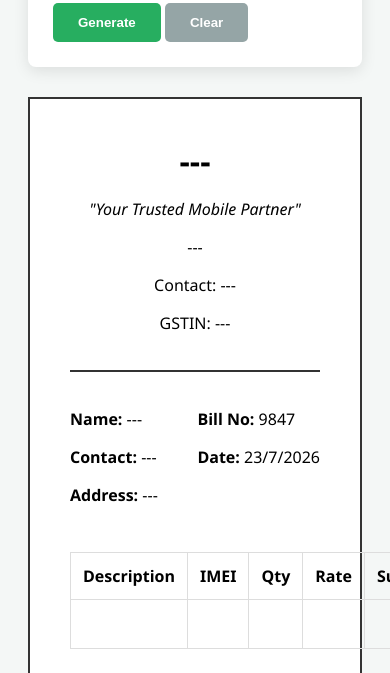
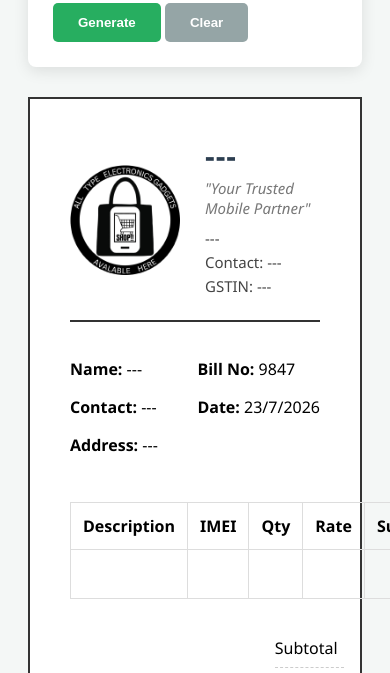
Before and after one commit to arnetworkhouse-oss/ar-network-house, a plain HTML site: page mobile_bill.html in a window 390 px wide. Shown: the part 934-1607 px from the top of the page. Drawn offline with Linux system fonts and the light colour scheme; no server answers.

Commit message:
Update mobile_bill.html

```diff
--- a/mobile_bill.html
+++ b/mobile_bill.html
@@ -105,13 +105,35 @@ input:checked + .slider:before { transform: translateX(24px); }
 }
 
 .bill-header {
-    text-align: center;
+    display: flex;
+    align-items: center;
+    gap: 25px;
+    text-align: left;
     border-bottom: 2px solid var(--border-color);
     padding-bottom: 20px;
     margin-bottom: 20px;
 }
 
-.bill-header h1 { margin: 0; font-size: 32px }
+.bill-header h1 {
+    margin: 0 0 6px;
+    font-size: 30px;
+    letter-spacing: 1px;
+    text-align: left;
+    color: var(--primary-color);
+    line-height: 1.1;
+}
+
+.header-text { flex: 1; }
+.header-text p { margin: 4px 0; font-size: 15px; color: #444; }
+.header-text .tagline { font-style: italic; color: #777; margin-bottom: 10px; }
+
+.bill-logo {
+    width: 110px;
+    height: 110px;
+    object-fit: contain;
+    flex-shrink: 0;
+    display: block;
+}
 
 .bill-meta {
     display: flex;
@@ -257,11 +279,14 @@ input:checked + .slider:before { transform: translateX(24px); }
 
 <div id="invoice">
 <div class="bill-header">
+<img id="shopLogo" class="bill-logo" src="https://raw.githubusercontent.com/arnetworkhouse-oss/ar-network-house/main/mobile_bill_logo.png" alt="Shop Logo" onerror="this.style.display='none'">
+<div class="header-text">
 <h1 id="shopName">---</h1>
-<p><i>"Your Trusted Mobile Partner"</i></p>
+<p class="tagline"><i>"Your Trusted Mobile Partner"</i></p>
 <p id="shopAddress">---</p>
 <p id="shopContact">Contact: ---</p>
 <p id="shopGstDisplay">GSTIN: ---</p>
+</div>
 </div>
 
 <div class="bill-meta">
```
